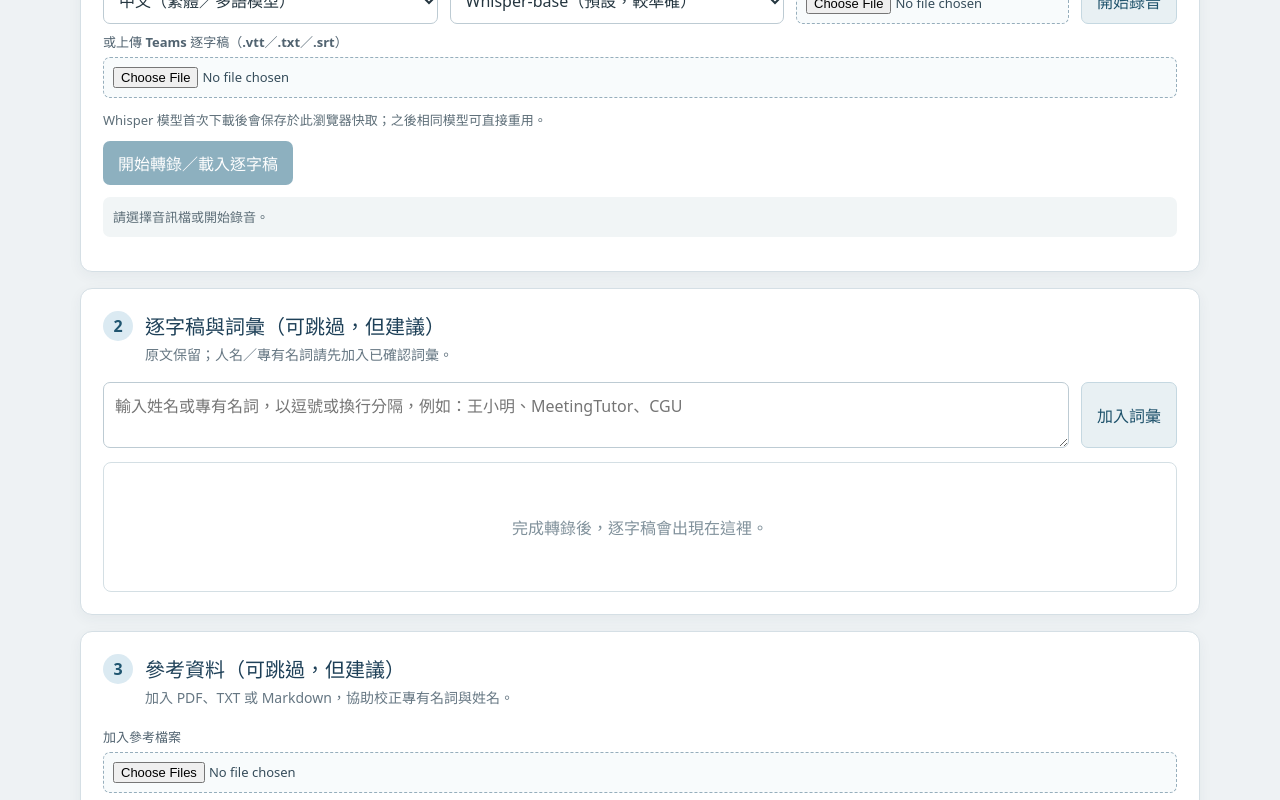
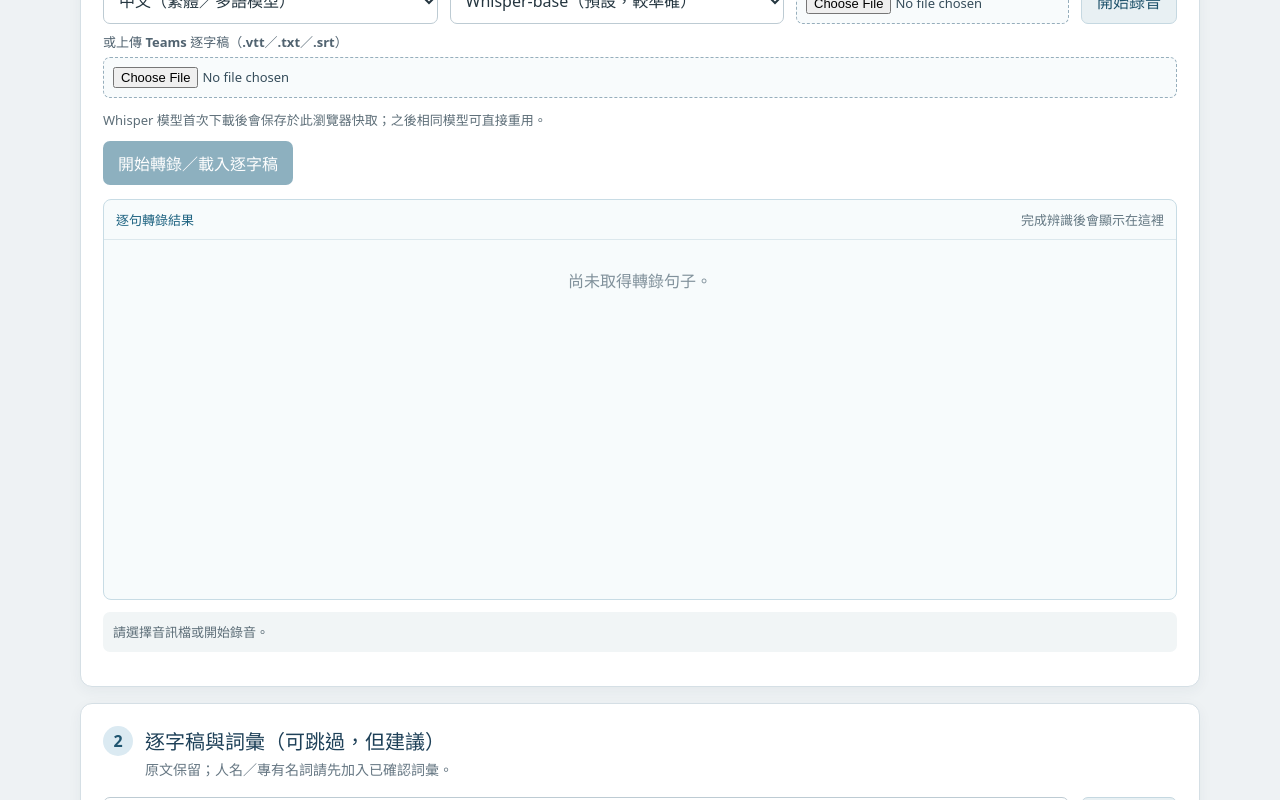
Before and after one commit to educatres/MeetingTutor, a React (Vite) app: page / in a window 1280 px wide. Shown: the part 382-1182 px from the top of the page. Built offline with nearby package versions, Linux system fonts and the light colour scheme.

Commit message:
feat: show transcript sentences and output actions

```diff
--- a/src/App.tsx
+++ b/src/App.tsx
@@ -41,7 +41,6 @@ function formatSeconds(seconds: number) {
 type CorrectionDecision = 'keep' | 'accept' | 'custom'
 type ModelOutputBase = { notice: string; minutes: string; actions: string; agenda: string; source: string }
 type ModelTestStatus = 'idle' | 'testing' | 'available' | 'empty' | 'error'
-type TranscriptionProgressState = { phase: 'model' | 'transcribing' | 'complete'; value: number; indeterminate: boolean }
 
 function applyCorrectionChoices(result: GenerationResult, decisions: Record<number, CorrectionDecision>, customValues: Record<number, string>) {
   return result.changes.reduce((text, change, index) => {
@@ -66,7 +65,6 @@ export default function App() {
   const [config, setConfig] = useState<ProviderConfig>(() => ({ ...initialConfig, apiKey: storedApiKey(defaultProvider) }))
   const [models, setModels] = useState<ModelInfo[]>([])
   const [modelTestStatus, setModelTestStatus] = useState<ModelTestStatus>('idle')
-  const [transcriptionProgress, setTranscriptionProgress] = useState<TranscriptionProgressState | null>(null)
   const [status, setStatus] = useState('請選擇音訊檔或開始錄音。')
   const [busy, setBusy] = useState(false)
   const [output, setOutput] = useState<MeetingOutput | null>(null)
@@ -131,7 +129,7 @@ export default function App() {
   const onAudioChange = (event: ChangeEvent<HTMLInputElement>) => {
     const file = event.target.files?.[0] ?? null
     setAudioFile(file)
-    setTranscriptionProgress(null)
+    setSegments([])
     if (file) {
       setTranscriptFile(null)
       setUploadedTranscriptSegments([])
@@ -141,9 +139,9 @@ export default function App() {
 
   const onTranscriptChange = async (event: ChangeEvent<HTMLInputElement>) => {
     const file = event.target.files?.[0] ?? null
-    setTranscriptionProgress(null)
     setTranscriptFile(file)
     setUploadedTranscriptSegments([])
+    setSegments([])
     if (!file) return
     setAudioFile(null)
     setBusy(true)
@@ -162,7 +160,7 @@ export default function App() {
     try {
       setTranscriptFile(null)
       setUploadedTranscriptSegments([])
-      setTranscriptionProgress(null)
+      setSegments([])
       const stream = await navigator.mediaDevices.getUserMedia({ audio: true })
       const recorder = new MediaRecorder(stream)
       const chunks: Blob[] = []
@@ -190,28 +188,23 @@ export default function App() {
   const runTranscription = async () => {
     if (uploadedTranscriptSegments.length) {
       setSegments(uploadedTranscriptSegments)
-      setTranscriptionProgress(null)
       setStatus(`已載入逐字稿，共 ${uploadedTranscriptSegments.length} 個段落。`)
       return
     }
     if (!audioFile) return setStatus('請先選擇音訊檔、完成錄音，或上傳 Teams 逐字稿。')
     setBusy(true)
-    setTranscriptionProgress({ phase: 'model', value: 0, indeterminate: true })
     setStatus('正在讀取音訊並準備模型…')
     try {
       const result = await transcribe(audioFile, language, whisperModel, (progress) => {
         const phase = progress.phase ?? (progress.status?.includes('辨識') ? 'transcribing' : 'model')
         const hasProgress = typeof progress.progress === 'number' && Number.isFinite(progress.progress)
         const value = hasProgress ? Math.min(100, Math.max(0, progress.progress ?? 0)) : 0
-        setTranscriptionProgress({ phase, value, indeterminate: progress.indeterminate ?? !hasProgress })
         const percent = !progress.indeterminate && hasProgress ? ` ${Math.round(value)}%` : ''
         setStatus(`${progress.status ?? '處理中…'}${percent}`)
-      })
+      }, (partialSegments) => setSegments(partialSegments))
       setSegments(result)
-      setTranscriptionProgress({ phase: 'complete', value: 100, indeterminate: false })
       setStatus(`完成轉錄，共 ${result.length} 個段落。`)
     } catch (error) {
-      setTranscriptionProgress(null)
       const message = error instanceof Error ? error.message : String(error)
       setStatus(message.toLowerCase().includes('fetch')
         ? '轉錄失敗：無法下載 Whisper 模型檔（Failed to fetch）。請確認網路連線、重新整理頁面，或先改用 Whisper-tiny。'
@@ -315,7 +308,7 @@ export default function App() {
         {transcriptFile && <p className="file-note">已準備 Teams 逐字稿：{transcriptFile.name}（{uploadedTranscriptSegments.length} 段）</p>}
         <p className="hint">Whisper 模型首次下載後會保存於此瀏覽器快取；之後相同模型可直接重用。</p>
         <button className="primary" onClick={runTranscription} disabled={busy || (!audioFile && !transcriptFile)}>{busy ? '處理中…' : transcriptFile && !audioFile ? '載入逐字稿' : '開始轉錄／載入逐字稿'}</button>
-        {transcriptionProgress && <div className={`transcription-progress${transcriptionProgress.indeterminate ? ' is-indeterminate' : ''}`} aria-live="polite"><div className="progress-meta"><span>{transcriptionProgress.phase === 'model' ? '模型載入進度' : transcriptionProgress.phase === 'transcribing' ? '語音辨識進度' : '轉錄進度'}</span><strong>{transcriptionProgress.indeterminate ? '處理中…' : `${Math.round(transcriptionProgress.value)}%`}</strong></div><div className="progress-track" role="progressbar" aria-label="轉錄進度" aria-valuemin={0} aria-valuemax={100} aria-valuenow={transcriptionProgress.indeterminate ? undefined : transcriptionProgress.value}><div className="progress-fill" style={{ width: transcriptionProgress.indeterminate ? '38%' : `${transcriptionProgress.value}%` }} /></div>{transcriptionProgress.phase === 'transcribing' && transcriptionProgress.indeterminate && <p className="progress-hint">語音辨識階段沒有可靠的即時百分比，動畫表示仍在處理中。</p>}</div>}
+        <div className="live-transcript" aria-live="polite"><div className="live-transcript-heading"><strong>逐句轉錄結果</strong><span>{segments.length ? `目前 ${segments.length} 句` : '完成辨識後會顯示在這裡'}</span></div><div className="live-transcript-box">{segments.length ? segments.map((segment) => <div className="live-segment" key={segment.id}><span className="timestamp">{formatSeconds(segment.start)}</span><span>{segment.text}</span></div>) : <p className="empty">尚未取得轉錄句子。</p>}</div></div>
         <p className="status" role="status">{status}</p>
       </section>
 
--- a/src/lib/transcription.ts
+++ b/src/lib/transcription.ts
@@ -39,7 +39,7 @@ async function decodeAudio(file: Blob): Promise<Float32Array> {
   }
 }
 
-export async function transcribe(file: Blob, language: Language, size: 'tiny' | 'base', onProgress: (progress: Progress) => void): Promise<TranscriptSegment[]> {
+export async function transcribe(file: Blob, language: Language, size: 'tiny' | 'base', onProgress: (progress: Progress) => void, onSegments?: (segments: TranscriptSegment[]) => void): Promise<TranscriptSegment[]> {
   const audio = await decodeAudio(file)
   const model = modelForLanguage(language, size)
   const worker = getWorker()
@@ -72,11 +72,15 @@ export async function transcribe(file: Blob, language: Language, size: 'tiny' |
   const chunks = Array.isArray(result?.chunks) ? result.chunks : []
   if (!chunks.length) {
     const text = String(result?.text ?? '').trim()
-    return text ? [{ id: crypto.randomUUID(), start: 0, end: 0, text, originalText: text }] : []
+    const segments = text ? [{ id: crypto.randomUUID(), start: 0, end: 0, text, originalText: text }] : []
+    onSegments?.(segments)
+    return segments
   }
-  return chunks.map((chunk: any, index: number) => {
+  const segments = chunks.map((chunk: any, index: number) => {
     const timestamp = Array.isArray(chunk.timestamp) ? chunk.timestamp : [0, 0]
     const text = String(chunk.text ?? '').trim()
     return { id: crypto.randomUUID?.() ?? `segment-${index}`, start: Number(timestamp[0] ?? 0), end: Number(timestamp[1] ?? timestamp[0] ?? 0), text, originalText: text }
   }).filter((segment: TranscriptSegment) => segment.text)
+  onSegments?.(segments)
+  return segments
 }
--- a/src/styles.css
+++ b/src/styles.css
@@ -43,14 +43,15 @@ button { cursor: pointer; }
 .secondary { background: #e8f0f3; color: #1e526b; border: 1px solid #c5d8e1; }
 .file-note, .hint, .status { font-size: 13px; color: #5d6e78; margin: 12px 0; }
 .status { padding: 10px; border-radius: 7px; background: #f1f5f6; min-height: 40px; }
-.transcription-progress { margin: 14px 0 0; padding: 12px; border: 1px solid #c8dce5; border-radius: 8px; background: #f7fbfc; }
-.progress-meta { display: flex; justify-content: space-between; gap: 12px; color: #285268; font-size: 13px; }
-.progress-meta strong { color: #1e6381; }
-.progress-track { height: 10px; margin-top: 8px; overflow: hidden; border-radius: 999px; background: #dce8ed; }
-.progress-fill { height: 100%; border-radius: inherit; background: linear-gradient(90deg, #2d88a5, #55b8a4); transition: width .25s ease; }
-.transcription-progress.is-indeterminate .progress-fill { animation: transcription-progress-slide 1.35s ease-in-out infinite; }
-.progress-hint { margin: 8px 0 0; color: #637782; font-size: 12px; }
-@keyframes transcription-progress-slide { 0% { transform: translateX(-110%); } 50% { transform: translateX(165%); } 100% { transform: translateX(280%); } }
+.live-transcript { margin-top: 14px; border: 1px solid #c8dce5; border-radius: 8px; background: #f7fbfc; }
+.live-transcript-heading { display: flex; justify-content: space-between; gap: 12px; padding: 10px 12px; color: #285268; font-size: 13px; }
+.live-transcript-heading strong { color: #1e6381; }
+.live-transcript-heading span { color: #637782; }
+.live-transcript-box { height: 360px; max-height: 360px; overflow-y: auto; border-top: 1px solid #dce8ed; }
+.live-segment { display: flex; gap: 10px; align-items: flex-start; padding: 9px 12px; border-bottom: 1px solid #e1ebef; color: #253640; line-height: 1.5; }
+.live-segment:last-child { border-bottom: 0; }
+.live-segment .timestamp { flex: none; min-width: 46px; padding-top: 0; }
+.live-transcript-box .empty { margin: 0; padding: 28px 14px; }
 .model-available, .model-unavailable { display: inline-block; margin: 12px 0 0 10px; padding: 8px 10px; border-radius: 7px; font-size: 13px; font-weight: 700; }
 .model-available { color: #17633b; background: #e8f6ee; border: 1px solid #a9dbbc; }
 .model-unavailable { color: #805c13; background: #fff8e5; border: 1px solid #e4c979; }
```
